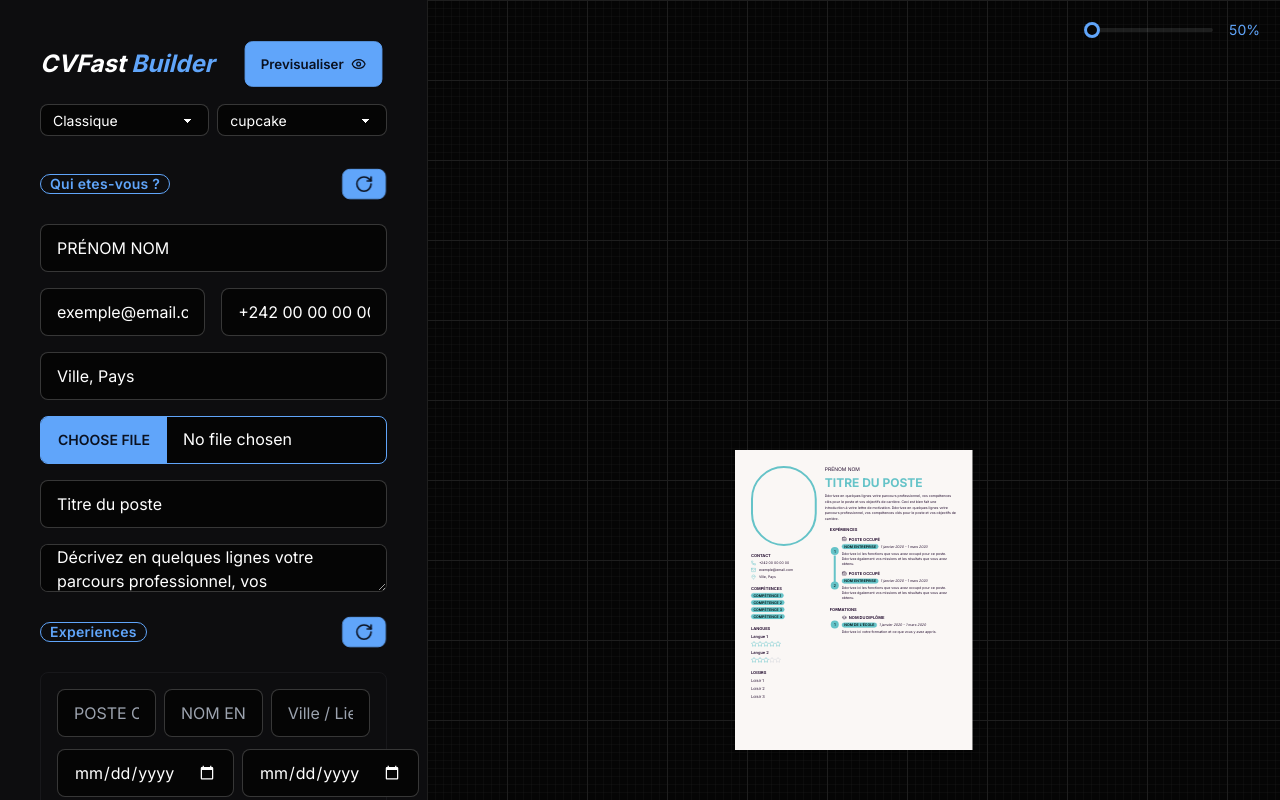
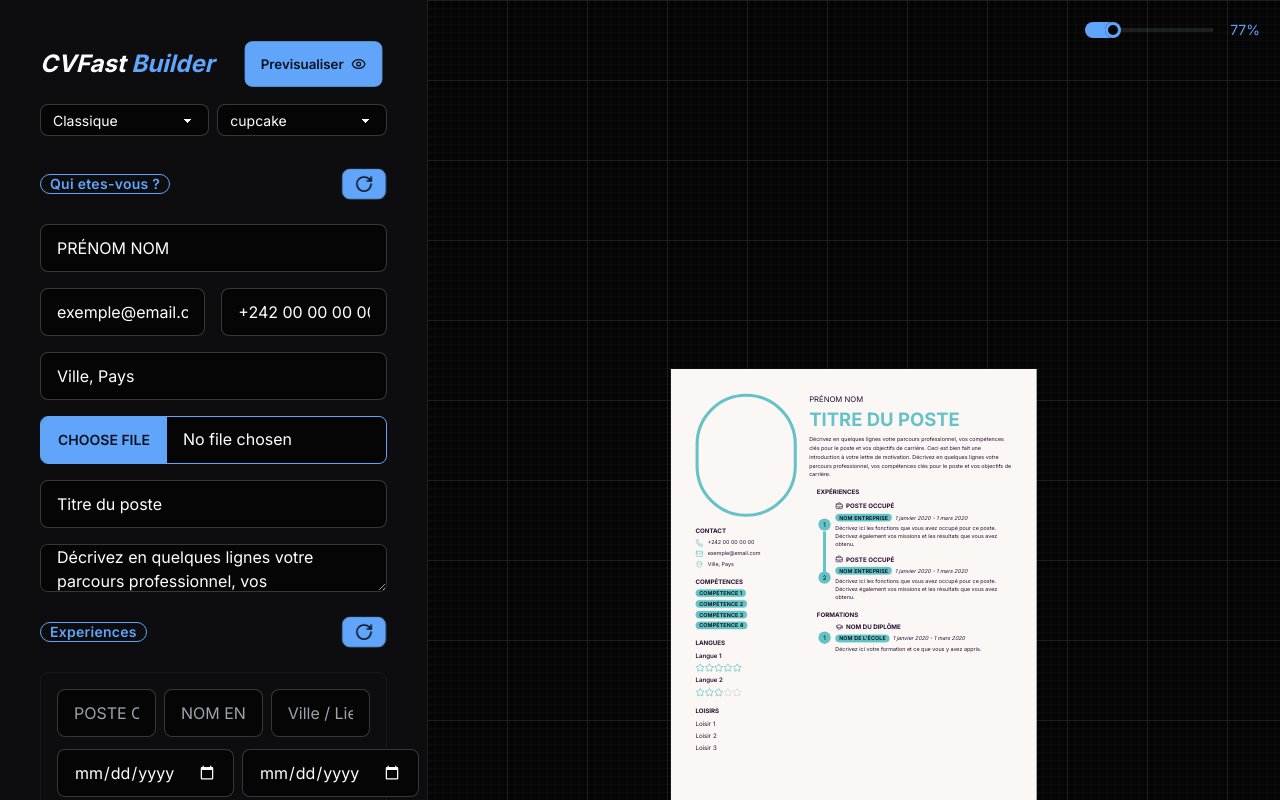
Before and after one commit to babacleven/CvRapide, a Next.js app in the folder cvbuilder/: page /builder in a window 1280 px wide. Built offline with nearby package versions, Linux system fonts and the light colour scheme.

Commit message:
Zoom par defaut 77% web / 35% mobile et fix telechargement iPhone (copie peinte a l'ecran + attente de montage)

```diff
--- a/cvbuilder/app/builder/page.tsx
+++ b/cvbuilder/app/builder/page.tsx
@@ -101,7 +101,18 @@ export default function Home() {
     "template",
     "classic",
   );
-  const [zoom, setZoom] = useLocalStorage<number>("zoom", 50);
+  const [zoom, setZoom] = useLocalStorage<number>("zoom", 77);
+
+  useEffect(() => {
+    if (
+      zoom === 77 &&
+      typeof window !== "undefined" &&
+      window.matchMedia("(max-width: 1023px)").matches
+    ) {
+      setZoom(35);
+    }
+    // eslint-disable-next-line react-hooks/exhaustive-deps
+  }, []);
 
   // Gestion de la photo (fichier) : stockage en base64
   const [file, setFile] = useState<File | null>(null);
@@ -319,12 +330,16 @@ export default function Home() {
   const handleDirectDownload = async () => {
     if (downloading) return;
     setDownloading(true);
-    await new Promise((resolve) =>
-      requestAnimationFrame(() => requestAnimationFrame(resolve)),
-    );
-    const element = hiddenCaptureRef.current;
+    try {
+      let element = hiddenCaptureRef.current;
+      for (let i = 0; i < 40 && !element; i++) {
+        await new Promise((resolve) => setTimeout(resolve, 25));
+        element = hiddenCaptureRef.current;
+      }
       if (element) await generateAndSavePdf(element);
+    } finally {
       setDownloading(false);
+    }
   };
 
   const toggleSection = (section: string) => {
@@ -847,14 +862,10 @@ export default function Home() {
       {downloading && activeTab === "preview" && (
         <div
           aria-hidden
-          style={{
-            position: "fixed",
-            top: 0,
-            left: -9999,
-            width: 950,
-            pointerEvents: "none",
-          }}
+          className="fixed inset-0 z-[9999]"
+          style={{ pointerEvents: "none" }}
         >
+          <div className="absolute top-0 left-0" style={{ width: 950 }}>
             <CVPreview
               ref={hiddenCaptureRef}
               personalDetails={personalDetails}
@@ -869,6 +880,13 @@ export default function Home() {
               download={true}
             />
           </div>
+          <div className="absolute inset-0 bg-white flex items-center justify-center">
+            <Loader2 className="w-10 h-10 animate-spin text-primary" />
+            <p className="font-semibold ml-3">
+              Téléchargement du CV en cours...
+            </p>
+          </div>
+        </div>
       )}
     </div>
   );
```
Lines whose indentation alone changed are shown as unchanged.
